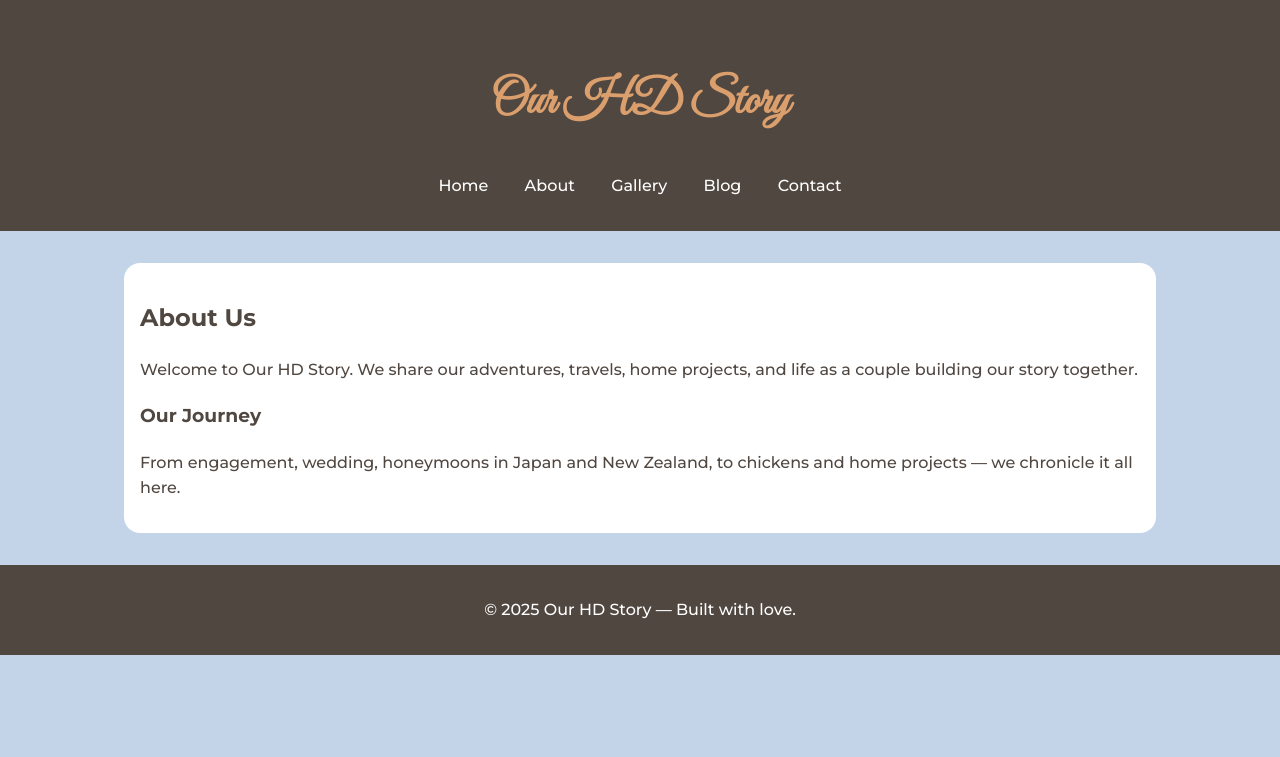
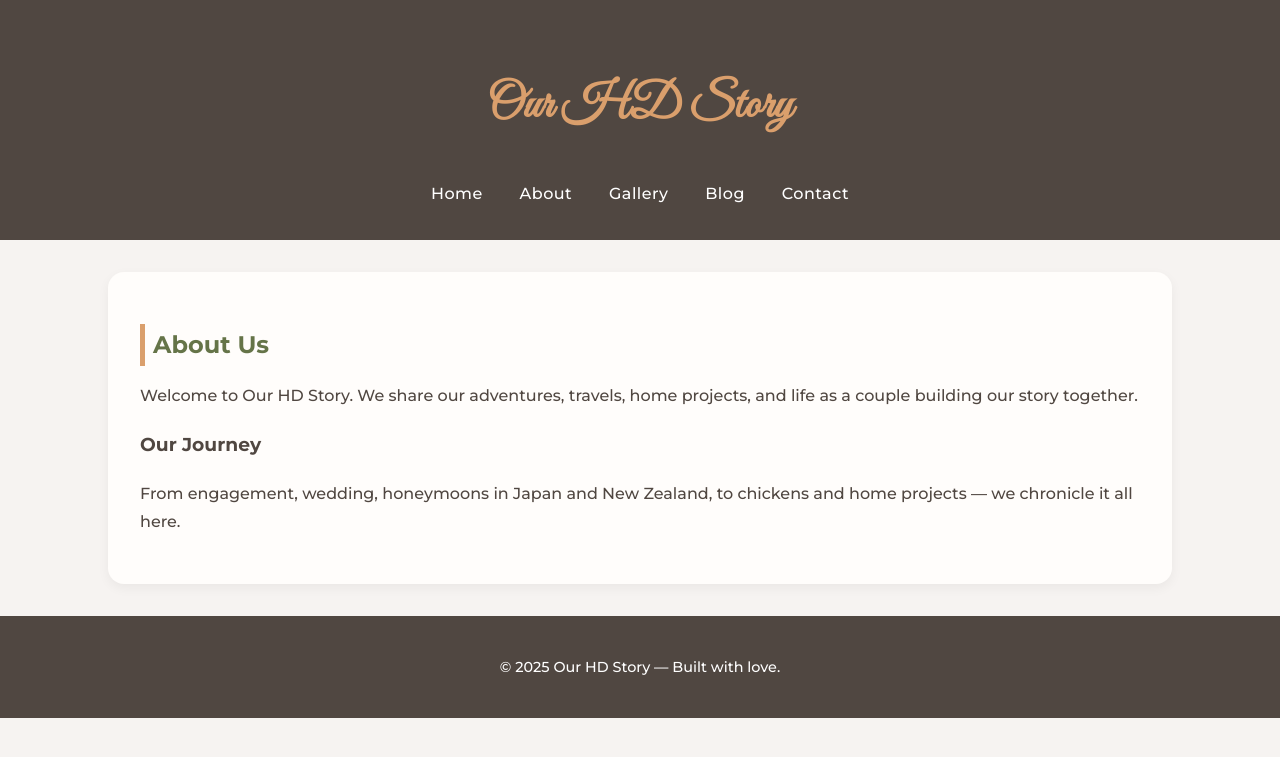
Before and after one commit to ourhdstory/ourhdstory.github.io, a Jekyll site: the page built from about.html, in a window 1280 px wide. Shown: the top 757 px of the page. Built offline with Jekyll 4.4.1, drawn with Linux system fonts in a browser that asks for light colours.

Commit message:
Update styles.css

```diff
--- a/assets/css/styles.css
+++ b/assets/css/styles.css
@@ -6,47 +6,102 @@
 }
 body {
   font-family: 'Montserrat', sans-serif;
-  background-color: var(--blue);
+  background-color: #f6f3f1;
   color: var(--brown);
   margin: 0;
-  line-height: 1.6;
+  line-height: 1.75;
 }
+
 header {
   background-color: var(--brown);
   color: white;
   padding: 2rem 1rem;
   text-align: center;
+  letter-spacing: 0.03em;
 }
+
 header h1 {
   font-family: 'Great Vibes', cursive;
   font-size: 3rem;
   color: var(--orange);
 }
+
 nav a {
   color: white;
   text-decoration: none;
   margin: 0 1rem;
+  transition: color 0.2s ease;
 }
 nav a:hover { color: var(--orange); }
+
+/* Hero section */
+.hero {
+  position: relative;
+  height: 75vh;
+  overflow: hidden;
+}
+.hero img {
+  width: 100%;
+  height: 100%;
+  object-fit: cover;
+  filter: brightness(0.6);
+}
+.hero-text {
+  position: absolute;
+  top: 50%;
+  left: 50%;
+  transform: translate(-50%, -50%);
+  text-align: center;
+  color: #fff;
+}
+.hero-text h1 {
+  font-family: 'Great Vibes', cursive;
+  font-size: 4rem;
+  color: var(--orange);
+  text-shadow: 0 2px 4px rgba(0,0,0,0.4);
+}
+.hero-text p {
+  font-size: 1.25rem;
+  font-weight: 400;
+  max-width: 600px;
+  margin: auto;
+  text-shadow: 0 1px 3px rgba(0,0,0,0.5);
+}
+
+/* Main content */
 main {
   max-width: 1000px;
   margin: 2rem auto;
+  padding: 2rem;
+  background-color: #fffdfb;
+  border-radius: 1rem;
+  box-shadow: 0 4px 12px rgba(0,0,0,0.05);
+}
+
+h2 {
+  color: var(--green);
+  border-left: 5px solid var(--orange);
+  padding-left: 0.5rem;
+  margin-bottom: 1rem;
+}
+
+.post-card {
+  background-color: #faf7f4;
+  border-radius: 0.5rem;
   padding: 1rem;
-  background-color: white;
-  border-radius: 1rem;
+  box-shadow: 0 2px 4px rgba(0,0,0,0.05);
+  transition: transform 0.3s ease, box-shadow 0.3s ease;
 }
+.post-card:hover {
+  transform: translateY(-5px);
+  box-shadow: 0 6px 12px rgba(0,0,0,0.1);
+}
+
 footer {
   text-align: center;
-  padding: 1rem;
+  padding: 1.5rem;
   background-color: var(--brown);
   color: white;
+  font-size: 0.9rem;
+  margin-top: 2rem;
 }
-.gallery-grid {
-  display: grid;
-  grid-template-columns: repeat(auto-fit, minmax(200px, 1fr));
-  gap: 1rem;
-}
-.gallery-grid img {
-  width: 100%;
-  border-radius: 0.5rem;
-}
```
